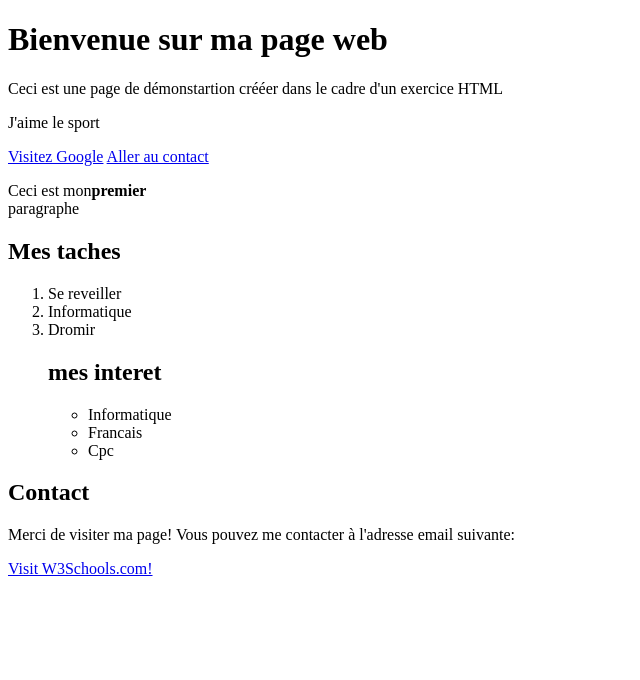
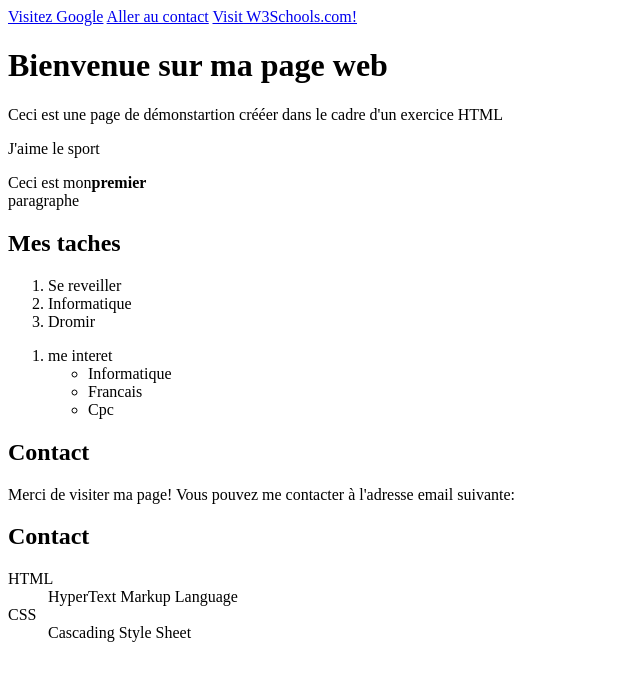
Before and after one commit to IPHS-BXL/UAA3-HTML-CSS-Ozgur, a plain HTML site: page index.html in a window 1280 px wide. Shown: the whole page, without its empty margins (0-640 px from the left). Drawn offline with Linux system fonts and the light colour scheme.

Commit message:
update index-html

```diff
--- a/index.html
+++ b/index.html
@@ -1,16 +1,24 @@
 <!DOCTYPE html>
 <html lang="en">
+
 <head>
     <meta charset="UTF-8">
     <meta name="viewport" content="width=device-width, initial-scale=1.0">
     <title>Ma Première Page Web</title>
 </head>
+
 <body>
+    <header>
+        <!-- l'entête -->
+        <a href="https://www.google.com" target="_blank">Visitez Google</a>
+        <a href="#contact">Aller au contact</a>
+        <a href="https://www.w3schools.com/">Visit W3Schools.com!</a>
+    </header>
+    <!-- le corps -->
+    <main>
         <h1>Bienvenue sur ma page web</h1>
         <p>Ceci est une page de démonstartion crééer dans le cadre d'un exercice HTML</p>
         <p>J'aime le sport</p>
-    <a href="https://www.google.com" target="_blank">Visitez Google</a>
-    <a href="#contact">Aller au contact</a>
         <!-- Paragraphe -->
         <p>Ceci est mon<strong>premier</strong><br>paragraphe</p>
         <!-- liste ordonée -->
@@ -22,16 +30,25 @@
         </ol>
         <!-- Liste non ordonée -->
         <ol>
-    <h2>mes interet</h2>
+            <li>me interet
                 <ul>
                     <li>Informatique</li>
                     <li>Francais</li>
                     <li>Cpc</li>
                 </ul>
+            </li>
         </ol>
         <h2>Contact</h2>
         <p>Merci de visiter ma page! Vous pouvez me contacter à l'adresse email suivante:</p>
-    <a href="https://www.w3schools.com/">Visit W3Schools.com!</a>
+        <!-- listes de contact -->
+        <h2>Contact</h2>
+        <dl id="Contact">
+            <dt>HTML</dt>
+            <dd>HyperText Markup Language</dd>
+            <dt>CSS</dt>
+            <dd>Cascading Style Sheet</dd>
+        </dl>
+    </main>
+</body>
 
-</body>
 </html>
```
Lines whose indentation alone changed are shown as unchanged.
